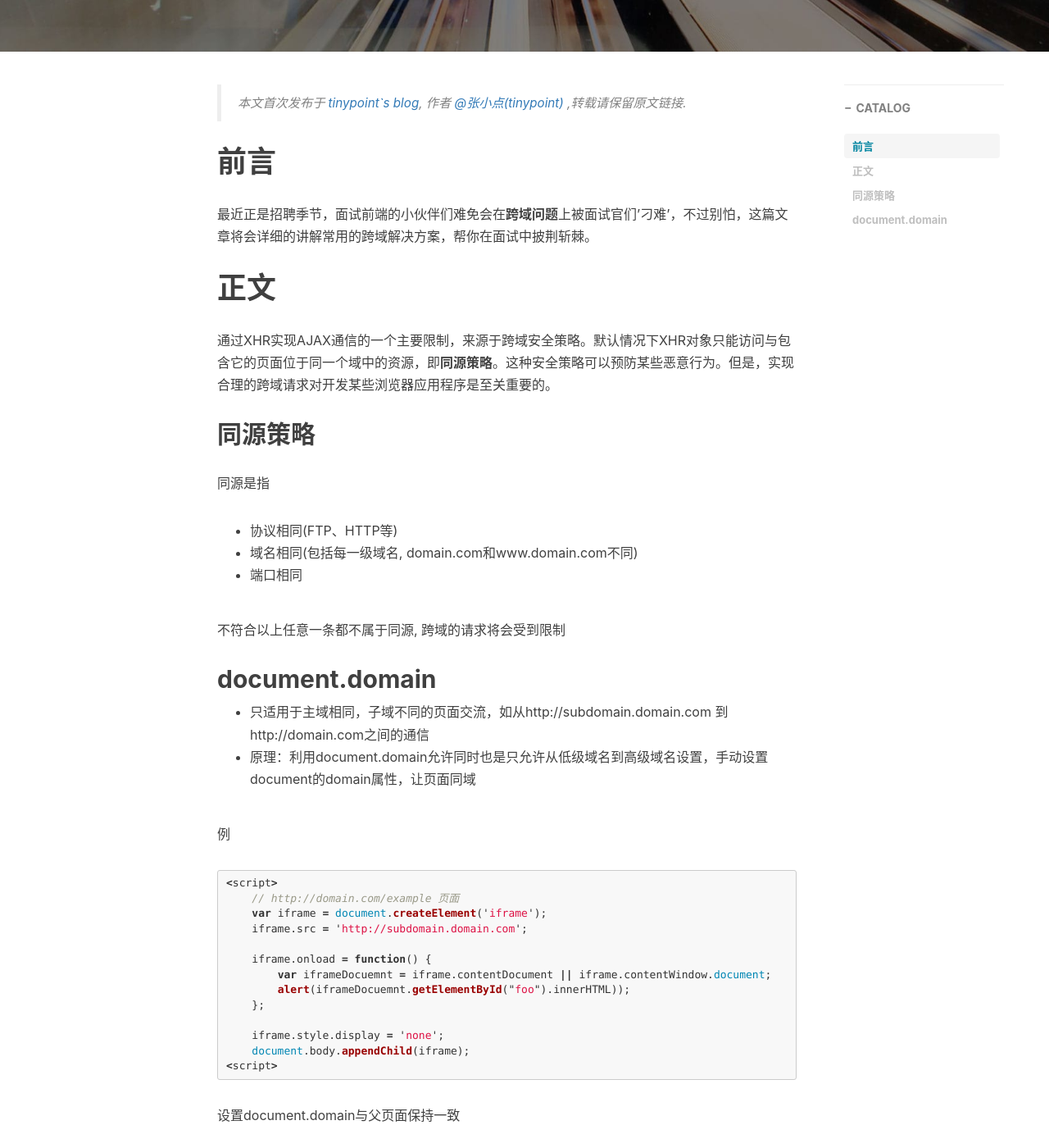
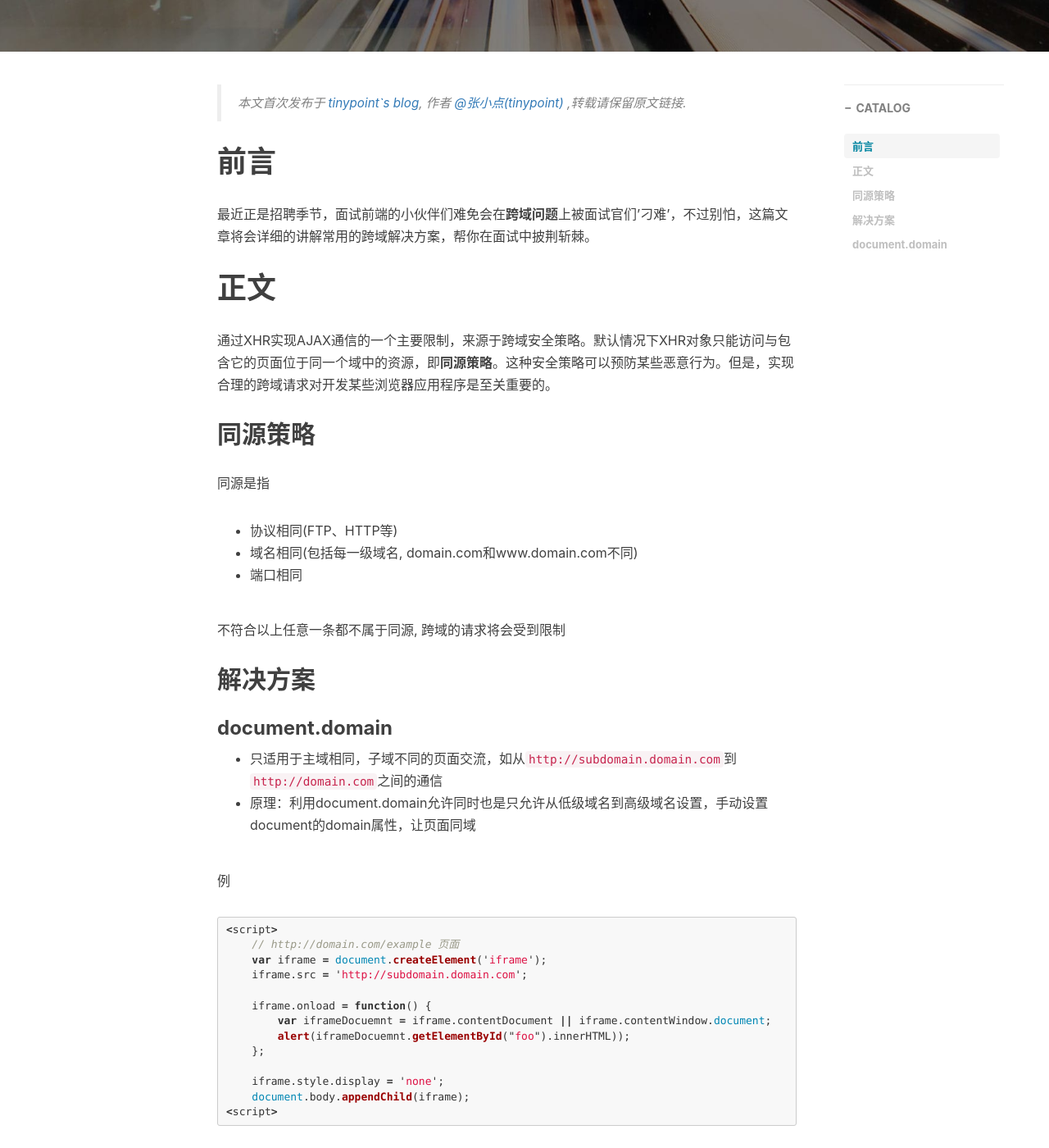
Before and after one commit to tinypoint/tinypoint.github.io, a Jekyll site: the page built from _posts/2017-09-28-面试必考的跨域问题你还是不会？别怕，这里有最全的总结！！！.md, in a window 1280 px wide and 1400 px high, scrolled down 581 px. Shown: the whole window at 82% size. Built offline with Jekyll 4.4.1, drawn with Linux system fonts in a browser that asks for light colours; nearby versions of some CDN libraries; comment, search, counter and statistics services are not loaded.

Commit message:
Update 2017-09-28-面试必考的跨域问题你还是不会？别怕，这里有最全的总结！！！.md

```diff
--- a/_posts/2017-09-28-面试必考的跨域问题你还是不会？别怕，这里有最全的总结！！！.md
+++ b/_posts/2017-09-28-面试必考的跨域问题你还是不会？别怕，这里有最全的总结！！！.md
@@ -30,9 +30,11 @@ tags:
 
 不符合以上任意一条都不属于同源, 跨域的请求将会受到限制
 
-## document.domain
+## 解决方案
 
-- 只适用于主域相同，子域不同的页面交流，如从http://subdomain.domain.com 到http://domain.com之间的通信
+### document.domain
+
+- 只适用于主域相同，子域不同的页面交流，如从`http://subdomain.domain.com`到`http://domain.com`之间的通信
 - 原理：利用document.domain允许同时也是只允许从低级域名到高级域名设置，手动设置document的domain属性，让页面同域
 
 例
```
